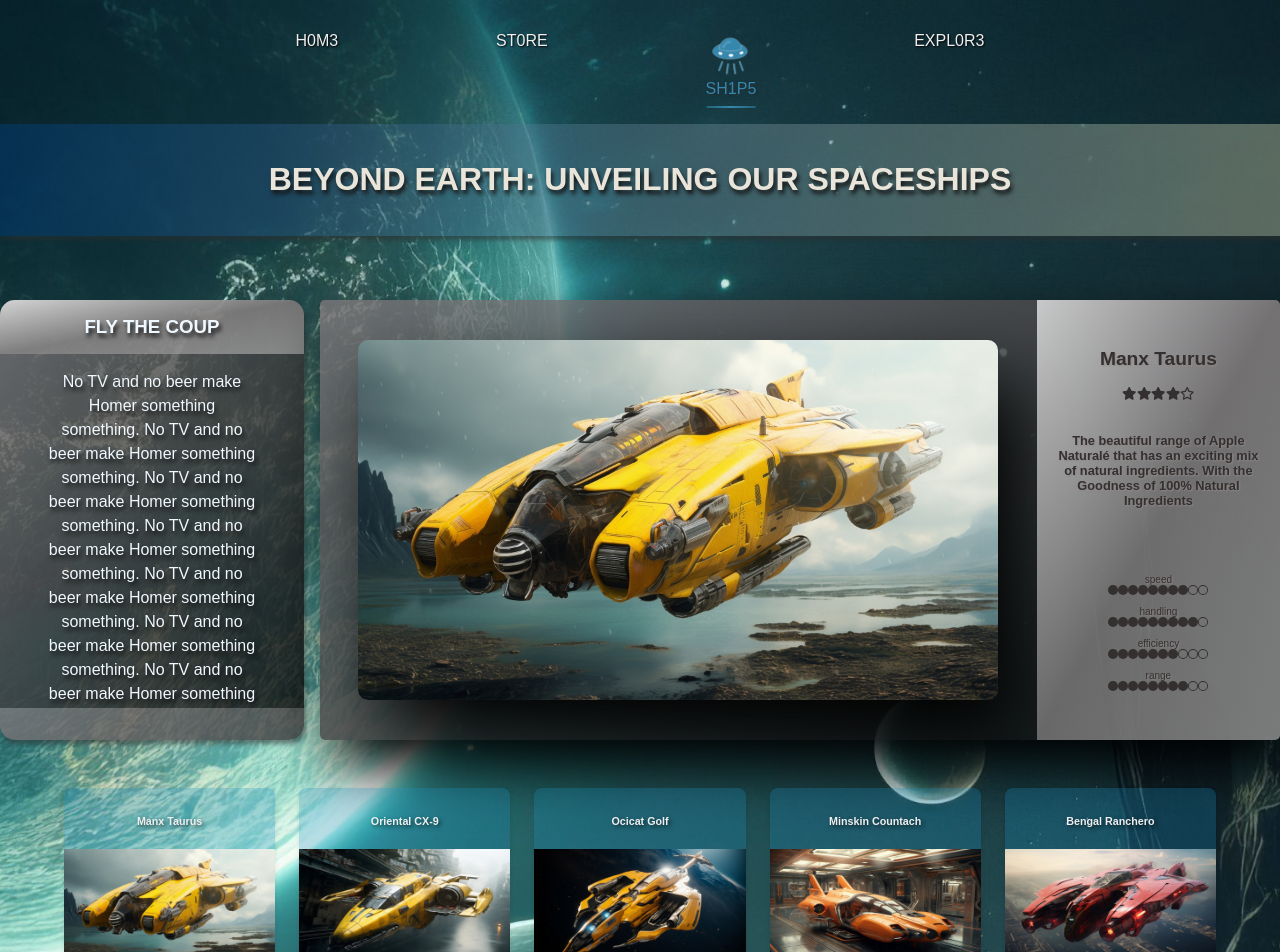
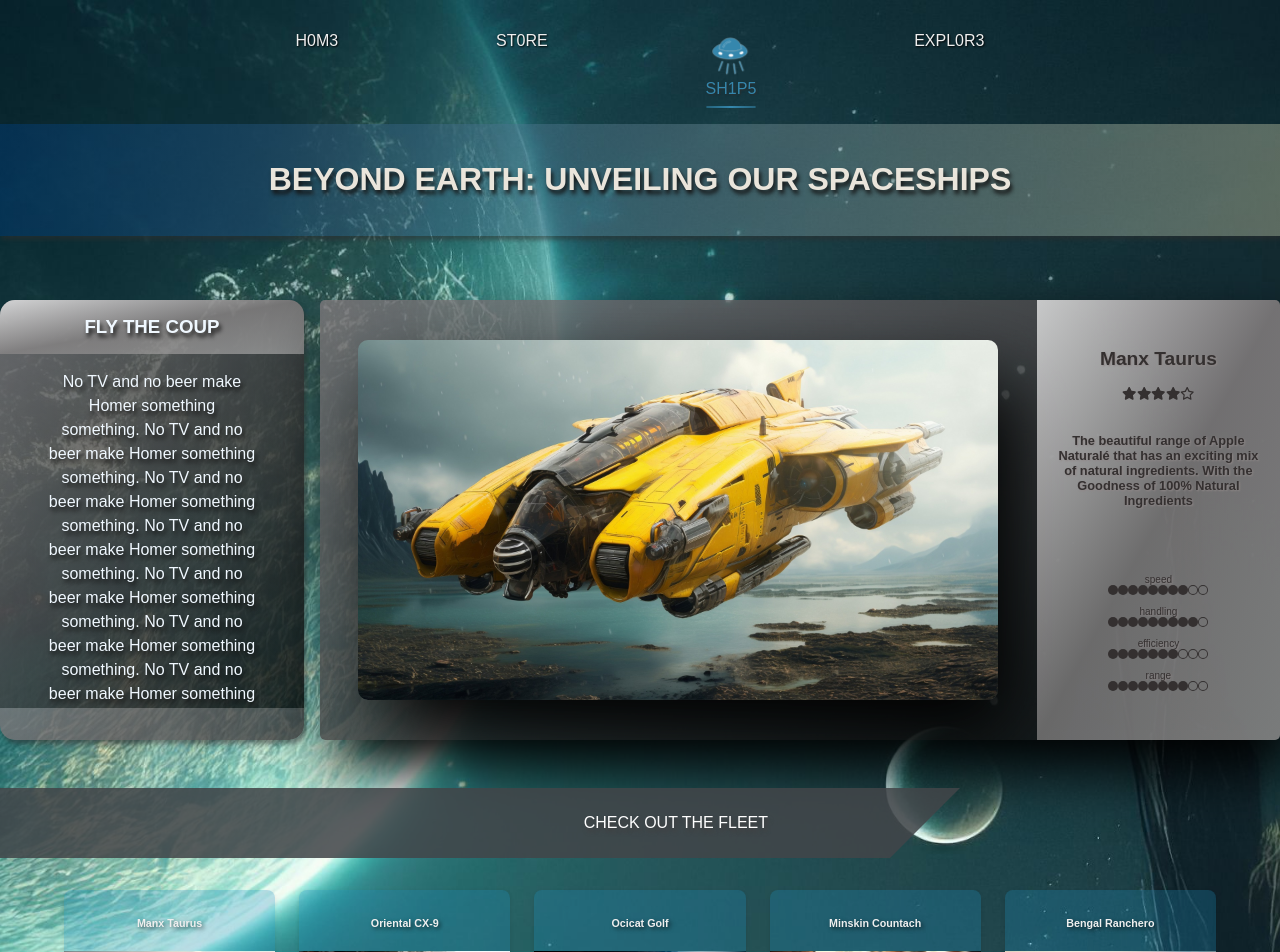
Before and after one commit to thegroosalugg/Andromeda, a React (Vite) app: page /ships in a window 1280 px wide. Shown: the top 952 px of the page. Built offline with nearby package versions, Linux system fonts and the light colour scheme; a web font is replaced by a local one.

Commit message:
created animated banner

```diff
--- /dev/null
+++ b/src/components/Banner.module.css
@@ -0,0 +1,17 @@
+.banner {
+  display: flex;
+  align-items: center;
+  justify-content: center;
+  background-color: rgba(66, 70, 73, 0.867);
+  width: 75vw;
+  height: 70px;
+  clip-path: polygon(0% 0%, 100% 0%, calc(100% - 70px) 100%, 0% 100%);
+}
+
+.banner span {
+  font-size: 1em;
+  color: #ffffff;
+  text-shadow: 2px 4px 4px rgb(66, 62, 62);
+  margin-left: auto;
+  margin-right: 20%;
+}
--- /dev/null
+++ b/src/components/Banner.tsx
@@ -0,0 +1,25 @@
+import css from './Banner.module.css';
+import MotionDiv from './UI/MotionDiv';
+
+const Banner: React.FC = () => {
+  return (
+    <MotionDiv
+      className={css.banner}
+      variants={{ hidden: { x: '-100vw' }, visible: { x: 0 } }}
+      transition={{ type: 'easeIn', duration: 2 }}
+    >
+      <MotionDiv
+        element='span'
+        variants={{
+          hidden: { opacity: 0, translateY: '-50%' },
+          visible: { opacity: 1, translateY: '0%' },
+        }}
+        transition={{ type: 'easeIn', duration: 1, delay: 2 }}
+      >
+        CHECK OUT THE FLEET
+      </MotionDiv>
+    </MotionDiv>
+  );
+};
+
+export default Banner;
--- a/src/components/spaceships/list/SpaceShipsList.module.css
+++ b/src/components/spaceships/list/SpaceShipsList.module.css
@@ -2,7 +2,7 @@
 .ship-grid {
   padding-left: 5%; /* configure for responsiveness */
   padding-right: 5%;
-  margin: 0 auto; /* configure for responsiveness */
+  margin: 2rem auto 0; /* configure for responsiveness */
   display: grid;
   grid-gap: 1.5rem;
   list-style: none;
--- a/src/pages/spaceships/SpaceShips.tsx
+++ b/src/pages/spaceships/SpaceShips.tsx
@@ -1,4 +1,5 @@
 import { spaceships } from '../../assets/spaceships/spaceships';
+import Banner from '../../components/Banner';
 import Article from '../../components/containers/Article';
 import Section from '../../components/containers/Section';
 import SlideShow from '../../components/SlideShow';
@@ -11,6 +12,7 @@ export default function SpaceShipsPage() {
         <Article />
         <SlideShow array={spaceships} />
       </Section>
+      <Banner />
       <SpaceShipsList className='ship-grid' spaceships={spaceships} />
     </>
   );
```
